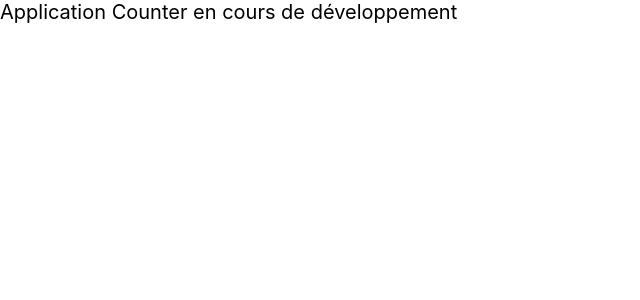
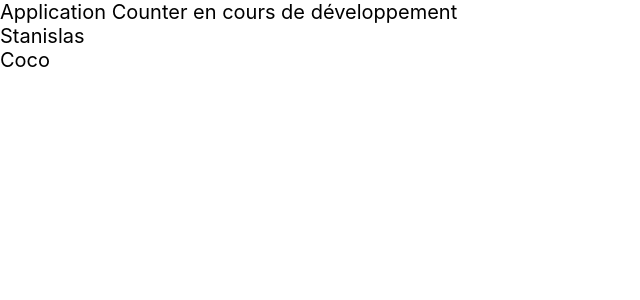
Before and after one commit to sbrodin/Counter, a PHP site: page / in a window 1280 px wide. Shown: the top 300 px of the page, without its empty margins (0-640 px from the left). Run offline with PHP 8.4, Linux system fonts and the light colour scheme.

Commit message:
Ajout d'un fichier a la racine pour liens vers les sous-repertoires depuis la home

```diff
--- a/index.html
+++ b/index.php
@@ -10,10 +10,11 @@
         <meta name="theme-color" content="#d6a96f">
         <link href="logo.png" rel="icon" type="image/png">
         <link href="logo.png" rel="apple-touch-icon">
-        <link rel="manifest" href="manifest.json">
+        <link href="manifest.json" rel="manifest">
         <link href="style.css" media="screen" rel="stylesheet" type="text/css">
     </head>
     <body>
         <div>Application Counter en cours de développement</div>
+        <?php include('user_links.html') ?>
     </body>
 </html>
--- /dev/null
+++ b/user_links.html
@@ -0,0 +1,2 @@
+<div class="user_link"><a href="user/stanislas">Stanislas</a></div>
+<div class="user_link"><a href="user/corentin">Coco</a></div>
```
Also changed, not shown: admin/create_user.php (+6 -1 lines).
